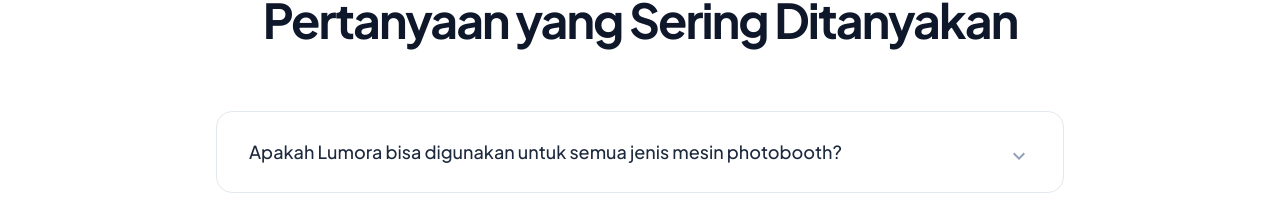
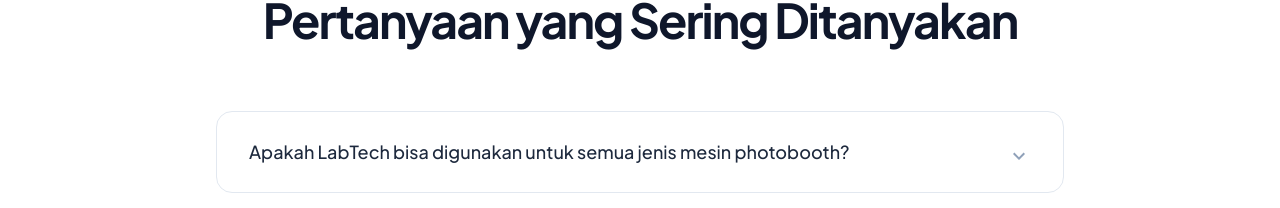
Before and after one commit to kzi-arch/Lumora-website, a Next.js app: page / in a window 1280 px wide. Shown: the part 5664-5872 px from the top of the page. Built offline with nearby package versions, Linux system fonts and the light colour scheme.

Commit message:
Update FAQ.tsx

```diff
--- a/components/FAQ.tsx
+++ b/components/FAQ.tsx
@@ -6,8 +6,8 @@
 
 const faqs = [
     {
-        q: "Apakah Lumora bisa digunakan untuk semua jenis mesin photobooth?",
-        a: "Ya, Lumora kompatibel dengan berbagai jenis mesin yang menggunakan sistem operasi Windows, seperti PC maupun Mini PC/PC portabel. Kami merancangnya agar sangat mudah dipahami dan digunakan, sehingga siapapun, termasuk orang awam, bisa menjalankan operasional photobooth tanpa kendala teknis yang rumit.",
+        q: "Apakah LabTech bisa digunakan untuk semua jenis mesin photobooth?",
+        a: "Ya, LabTech kompatibel dengan berbagai jenis mesin yang menggunakan sistem operasi Windows, seperti PC maupun Mini PC/PC portabel. Kami merancangnya agar sangat mudah dipahami dan digunakan, sehingga siapapun, termasuk orang awam, bisa menjalankan operasional photobooth tanpa kendala teknis yang rumit.",
     },
     {
         q: "Berapa lama proses aktivasi setelah pembayaran?",
```
